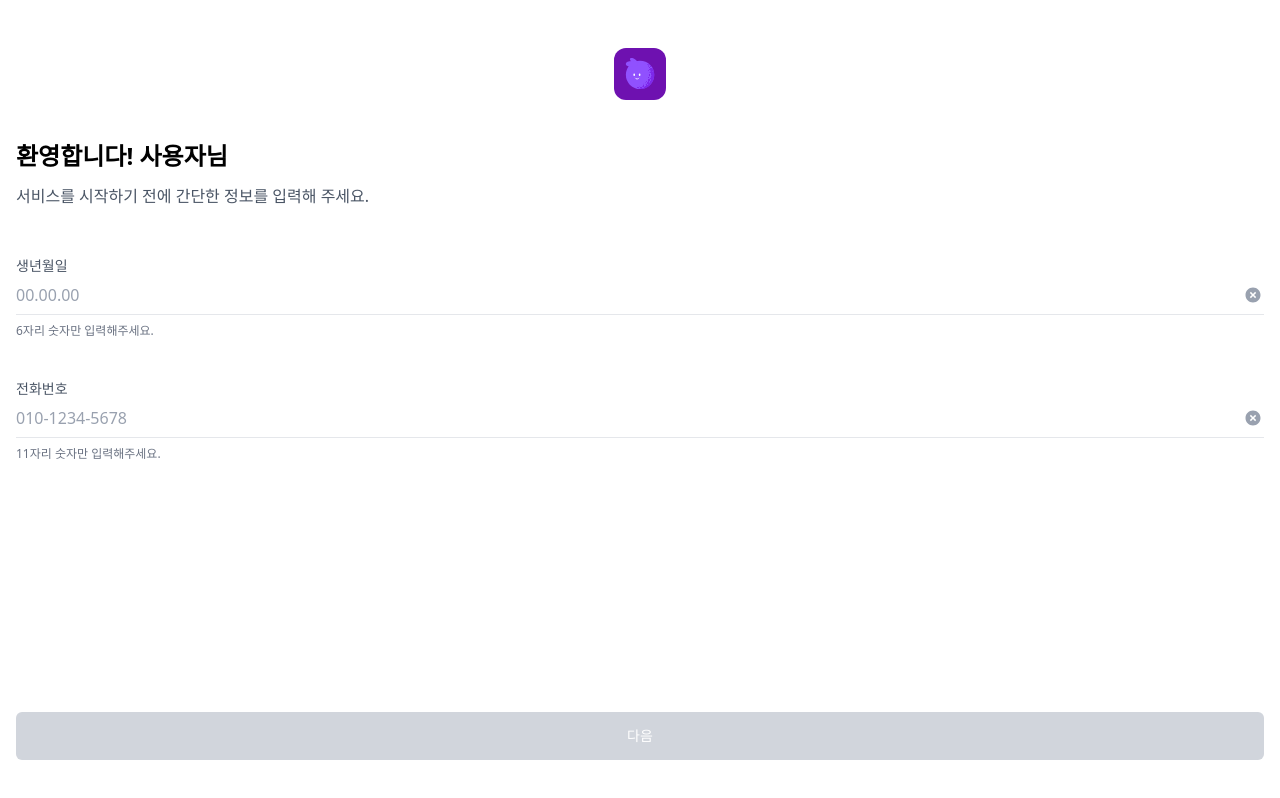
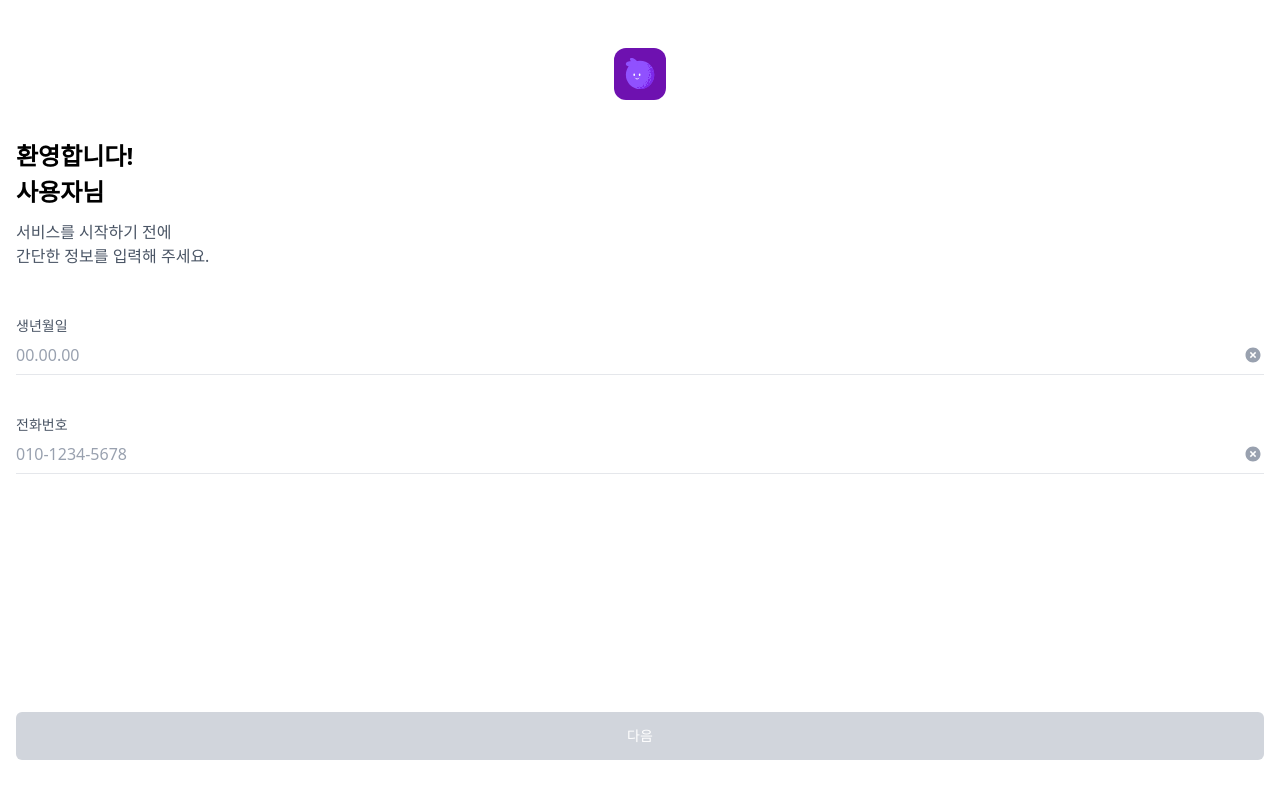
Before and after one commit to HOTSPOT-pro/HOTSPOT-FE, a Next.js app in the folder apps/web/: page /onboarding in a window 1280 px wide. Built offline with nearby package versions, Linux system fonts and the light colour scheme.

Commit message:
[HOTSPOT-75] fix: 코드 리뷰 반영

```diff
--- a/apps/web/src/features/auth/index.ts
+++ b/apps/web/src/features/auth/index.ts
@@ -1 +1,2 @@
+export { useUserStore } from './store/useUserStore';
 export { SocialLoginContainer } from './ui/SocialLoginContainer';
--- a/apps/web/src/features/onboarding/ui/AgreementItem.tsx
+++ b/apps/web/src/features/onboarding/ui/AgreementItem.tsx
@@ -6,13 +6,24 @@ import Link from 'next/link';
 interface AgreementItemProps {
   label: string;
   checked: boolean;
-  onCheck: () => void;
+  onCheck: (checked: boolean) => void;
   href: string;
 }
 
-export const AgreementItem = ({ label, checked, onCheck, href }: AgreementItemProps) => (
+export const AgreementItem = ({ label, checked, onCheck, href }: AgreementItemProps) => {
+  const handleChange = (e: React.ChangeEvent<HTMLInputElement>) => {
+    onCheck(e.target.checked);
+  };
+
+  return (
     <label className="flex items-center justify-between cursor-pointer group">
-    <input aria-checked={checked} className="peer sr-only" onClick={onCheck} type="checkbox" />
+      <input
+        aria-checked={checked}
+        checked={checked}
+        className="sr-only"
+        onChange={handleChange}
+        type="checkbox"
+      />
       <div className="flex items-center gap-4">
         <div
           className={cn(
@@ -24,8 +35,14 @@ export const AgreementItem = ({ label, checked, onCheck, href }: AgreementItemPr
         </div>
         <span className={'py-2.5 text-sm text-black'}>{label}</span>
       </div>
-    <Link href={href} target="_blank">
+      <Link
+        href={href}
+        onClick={(e) => e.stopPropagation()}
+        rel="noopener noreferrer"
+        target="_blank"
+      >
         <RightArrow className="w-6 h-6 text-gray-400" />
       </Link>
     </label>
   );
+};
--- a/apps/web/src/features/onboarding/ui/OnBoardingForm.tsx
+++ b/apps/web/src/features/onboarding/ui/OnBoardingForm.tsx
@@ -1,11 +1,11 @@
 'use client';
 
+import type { OnboardingInput } from '@entities/user';
+import { useUserStore } from '@features/auth';
 import { Button, Input } from '@hotspot/ui/components';
+import { BottomSheet } from '@shared/ui';
 import { useCallback, useId, useState } from 'react';
 import { useForm } from 'react-hook-form';
-import type { OnboardingInput } from '@/entities/user';
-import { BottomSheet } from '@/shared/ui';
-import { useUserStore } from '../../auth/store/useUserStore';
 import { formatBirth, formatTel } from '../lib/format';
 import { ONBOARDING_RULES } from '../model/formatRule';
 import { AgreementSection } from './AgreementSection';
@@ -42,15 +42,16 @@ export const OnBoardingForm = () => {
       <form id={formId} onSubmit={handleSubmit(onSubmit)}>
         <div>
           <div className="font-bold text-2xl flex flex-col gap-1">
-            <p>환영합니다! {userName ?? '사용자'}님</p>
+            <p>환영합니다!</p>
+            <p>{userName ?? '사용자'}님</p>
             <div className="text-gray-600 font-light mt-2 text-base">
-              <p>서비스를 시작하기 전에 간단한 정보를 입력해 주세요.</p>
+              <p>서비스를 시작하기 전에</p>
+              <p>간단한 정보를 입력해 주세요.</p>
             </div>
           </div>
 
           <div className="mt-12 flex flex-col gap-10">
             <Input
-              description="6자리 숫자만 입력해주세요."
               id={'birth'}
               label="생년월일"
               placeholder="00.00.00"
@@ -59,7 +60,6 @@ export const OnBoardingForm = () => {
               onChange={handleInputChange('birth', formatBirth)}
             />
             <Input
-              description="11자리 숫자만 입력해주세요."
               id={'tel'}
               label="전화번호"
               placeholder="010-1234-5678"
```
Lines whose indentation alone changed are shown as unchanged.
